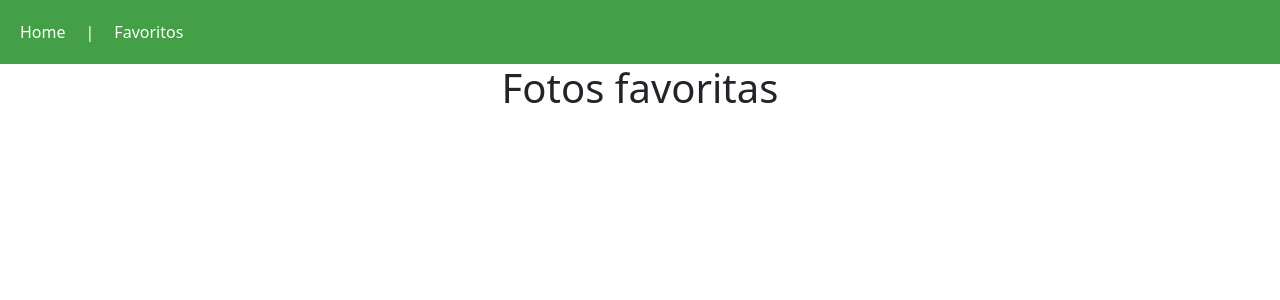
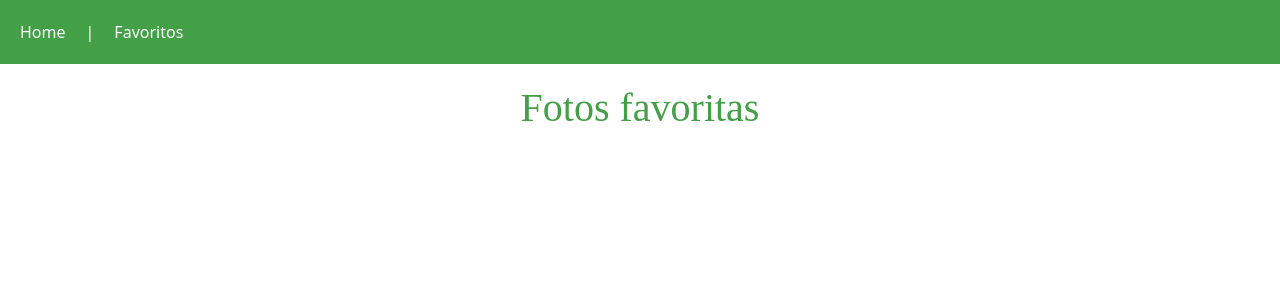
Before and after one commit to Edisonven/Natural_Pic_React, a React (Vite) app: page /favoritos in a window 1280 px wide. Shown: the top 300 px of the page. Built offline with nearby package versions, Linux system fonts and the light colour scheme.

Commit message:
Cambiando estilos en vista favoritos

```diff
--- a/src/index.css
+++ b/src/index.css
@@ -42,6 +42,9 @@ a {
 }
 .favorites__title {
   text-align: center;
+  margin: 20px 0;
+  color: #43a047;
+  font-family: "Maitree", serif;
 }
 .img__container {
   position: relative;
```
